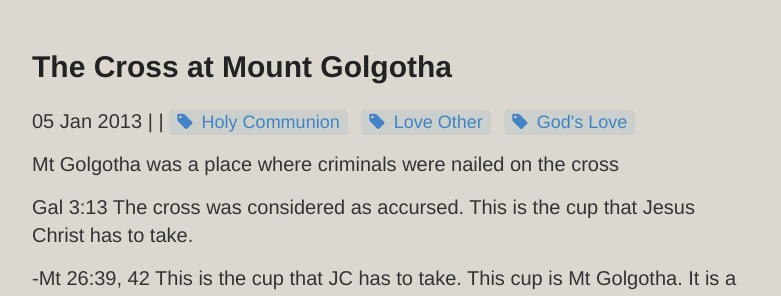
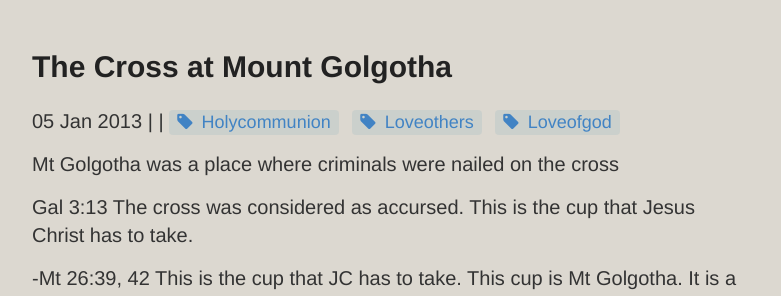
Before and after one commit to catchupTJC/catchuptjc.github.io, a Jekyll site: the page built from _posts/2013-01-05-The Cross at Mount Golgotha.md, in a window 1280 px wide and 900 px high. Shown: the part 120-416 px from the top of the window, without its empty margins (248-1029 px from the left). Built offline with Jekyll 4.4.1, drawn with Linux system fonts in a browser that asks for light colours; nearby versions of some CDN libraries; comment, search, counter and statistics services are not loaded; some of the changed text lies outside the part shown.

Commit message:
Update 2013-01-05-The Cross at Mount Golgotha.md

```diff
--- a/_posts/2013-01-05-The Cross at Mount Golgotha.md
+++ b/_posts/2013-01-05-The Cross at Mount Golgotha.md
@@ -2,7 +2,7 @@
 layout: post
 title: The Cross at Mount Golgotha
 category: sermon(SJ)2013
-tags: [holy communion,love other,god's love]
+tags: [holycommunion,loveothers,loveofgod]
 hymns: []
 ---
  Mt Golgotha was a place where criminals were nailed on the cross
```
